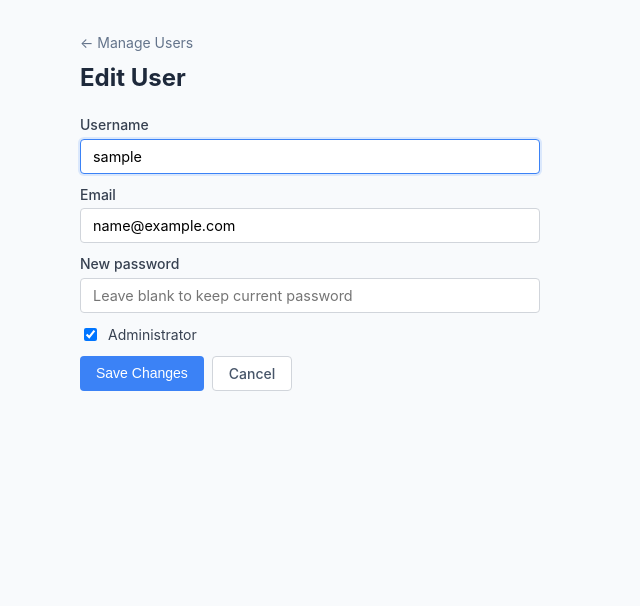
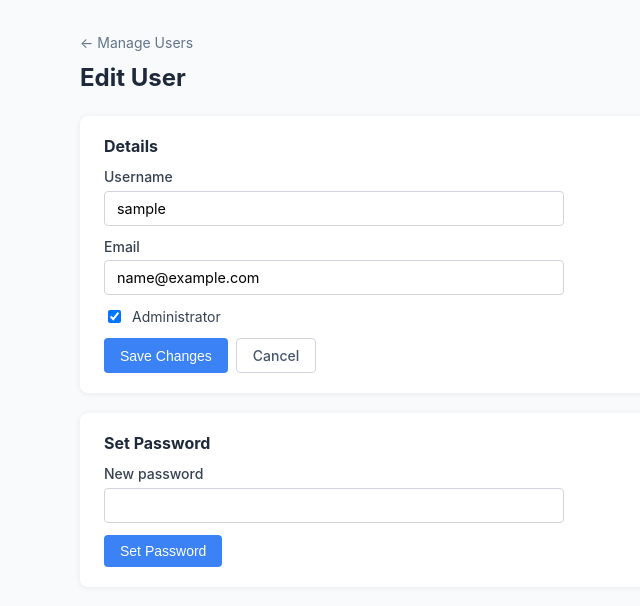
Before and after one commit to albachten/receipts, a Django app: page /manage/users/1/edit/ in a window 1280 px wide. Shown: the part 49-655 px from the top of the page, without its empty margins (96-736 px from the left). Run offline with Django 5.2, Linux system fonts and the light colour scheme; the visitor is signed in with stand-in values (Sample User, id 1); data comes from the database, SQL or seed files in the repository.

Commit message:
Split password out of the edit user form to stop LastPass autofill
LastPass ignored data-lpignore and overwrote the username because the
form looked like a login (text field + password field). The password now
has its own form, and the details fields use non-login names.

Co-Authored-By: Claude Opus 5.5 <noreply@anthropic.com>

```diff
--- a/core/views.py
+++ b/core/views.py
@@ -497,36 +497,50 @@ def manage_users(request):
 @admin_required
 def edit_user(request, user_id):
     u = get_object_or_404(User, pk=user_id)
-    error = None
+    error = password_error = None
+    post = None
     if request.method == 'POST':
-        username = request.POST.get('username', '').strip()
-        email = request.POST.get('email', '').strip()
-        password = request.POST.get('password', '')
-        is_admin = request.POST.get('is_admin') == 'on'
-        if not username or not email:
-            error = 'Username and email are required.'
-        elif User.objects.filter(username__iexact=username).exclude(pk=u.pk).exists():
-            error = f'Username "{username}" is already taken.'
-        elif User.objects.filter(email__iexact=email).exclude(pk=u.pk).exists():
-            error = f'Email "{email}" is already used by another user.'
-        elif u == request.user and not is_admin:
-            error = 'You cannot remove your own admin access.'
-        else:
-            u.username = username
-            u.email = email
-            u.is_admin = is_admin
-            if password:
+        action = request.POST.get('action')
+
+        # Field names avoid "username"/"email" so password managers don't autofill them.
+        if action == 'update':
+            post = request.POST
+            username = request.POST.get('account_name', '').strip()
+            email = request.POST.get('contact', '').strip()
+            is_admin = request.POST.get('is_admin') == 'on'
+            if not username or not email:
+                error = 'Username and email are required.'
+            elif User.objects.filter(username__iexact=username).exclude(pk=u.pk).exists():
+                error = f'Username "{username}" is already taken.'
+            elif User.objects.filter(email__iexact=email).exclude(pk=u.pk).exists():
+                error = f'Email "{email}" is already used by another user.'
+            elif u == request.user and not is_admin:
+                error = 'You cannot remove your own admin access.'
+            else:
+                u.username = username
+                u.email = email
+                u.is_admin = is_admin
+                u.save()
+                messages.success(request, f'User "{username}" updated.')
+                return redirect('manage_users')
+
+        elif action == 'set_password':
+            password = request.POST.get('new_password', '')
+            if not password:
+                password_error = 'New password is required.'
+            else:
                 u.set_password(password)
-            u.save()
-            if password and u == request.user:
-                update_session_auth_hash(request, u)
-            messages.success(request, f'User "{username}" updated.')
-            return redirect('manage_users')
+                u.save()
+                if u == request.user:
+                    update_session_auth_hash(request, u)
+                messages.success(request, f'Password updated for "{u.username}".')
+                return redirect('manage_users')
 
     return render(request, 'admin/edit_user.html', {
         'edited_user': u,
         'error': error,
-        'post': request.POST if request.method == 'POST' else None,
+        'password_error': password_error,
+        'post': post,
     })
 
 
--- a/templates/admin/edit_user.html
+++ b/templates/admin/edit_user.html
@@ -12,18 +12,18 @@
 <a class="back" href="{% url 'manage_users' %}">← Manage Users</a>
 <h2 style="margin:.5rem 0 1.5rem">Edit User</h2>
 
+{# The password lives in its own form so password managers don't treat the details form as a login. #}
+<div class="card">
+  <h3>Details</h3>
   {% if error %}<div class="error-box">{{ error }}</div>{% endif %}
-
   <form method="post" class="form" autocomplete="off">
     {% csrf_token %}
+    <input type="hidden" name="action" value="update">
     <label>Username
-    <input type="text" name="username" value="{% if post %}{{ post.username }}{% else %}{{ edited_user.username }}{% endif %}" required autofocus autocomplete="off" data-lpignore="true">
+      <input type="text" name="account_name" value="{% if post %}{{ post.account_name }}{% else %}{{ edited_user.username }}{% endif %}" required autocomplete="off" data-lpignore="true" data-1p-ignore data-form-type="other">
     </label>
     <label>Email
-    <input type="email" name="email" value="{% if post %}{{ post.email }}{% else %}{{ edited_user.email }}{% endif %}" required autocomplete="off" data-lpignore="true">
-  </label>
-  <label>New password
-    <input type="password" name="password" placeholder="Leave blank to keep current password" autocomplete="new-password" data-lpignore="true">
+      <input type="email" name="contact" value="{% if post %}{{ post.contact }}{% else %}{{ edited_user.email }}{% endif %}" required autocomplete="off" data-lpignore="true" data-1p-ignore data-form-type="other">
     </label>
     <label class="inline">
       <input type="checkbox" name="is_admin"
@@ -34,4 +34,18 @@
       <a href="{% url 'manage_users' %}" class="btn btn-secondary">Cancel</a>
     </div>
   </form>
+</div>
+
+<div class="card">
+  <h3>Set Password</h3>
+  {% if password_error %}<div class="error-box">{{ password_error }}</div>{% endif %}
+  <form method="post" class="form" autocomplete="off">
+    {% csrf_token %}
+    <input type="hidden" name="action" value="set_password">
+    <label>New password
+      <input type="password" name="new_password" required autocomplete="new-password" data-lpignore="true" data-1p-ignore>
+    </label>
+    <div><button type="submit" class="btn btn-primary">Set Password</button></div>
+  </form>
+</div>
 {% endblock %}
```
Also changed, not shown: core/tests.py (+10 -9 lines). Lines whose indentation alone changed are shown as unchanged.
